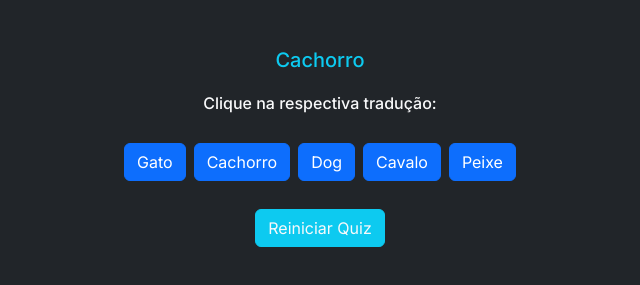
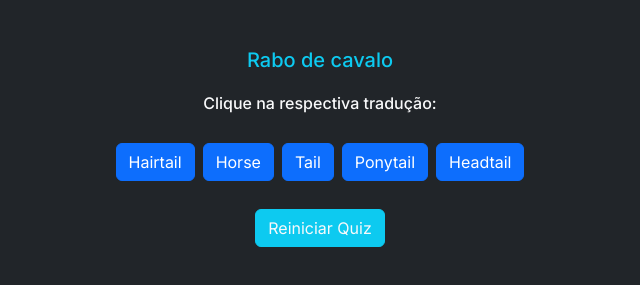
Before and after one commit to gvfirmeza/EnglishVocabularyQuiz, a plain HTML site: page index.html in a window 1280 px wide. Shown: the part 211-496 px from the top of the page, without its empty margins (320-960 px from the left). Drawn offline with nearby package versions, Linux system fonts and the light colour scheme.

Commit message:
efeitos sonoros e mais palavras

```diff
--- a/index.html
+++ b/index.html
@@ -25,6 +25,9 @@
         </div>
     </div>
 
+    <audio id="correctSound" src="./audio/correct.mp3"></audio>
+    <audio id="incorrectSound" src="./audio/incorrect.mp3"></audio>
+
     <script src="quiz.js"></script>
 </body>
 </html>
--- a/questions.json
+++ b/questions.json
@@ -1,17 +1,52 @@
 [
     {
-        "word": "Cachorro",
-        "correctAnswer": "Dog",
-        "options": ["Gato", "Cachorro", "Dog", "Cavalo", "Peixe"]
+        "word": "Rabo de cavalo",
+        "correctAnswer": "Ponytail",
+        "options": ["Hairtail", "Horse", "Tail", "Ponytail", "Headtail"]
     },
     {
-        "word": "Bola",
-        "correctAnswer": "Ball",
-        "options": ["Ball", "Cadeira", "Lápis", "Carro", "Livro"]
+        "word": "Maçaneta",
+        "correctAnswer": "Doorknob",
+        "options": ["Door Opener", "Doorknob", "Lock", "Window", "Apple Neet"]
     },
     {
-        "word": "Casa",
-        "correctAnswer": "House",
-        "options": ["Árvore", "House", "Casa", "Sol", "Chave"]
+        "word": "Semáforo",
+        "correctAnswer": "Traffic light",
+        "options": ["Traffic light", "Street Lamp", "Car Lights", "Street Signs", "Sign"]
+    },
+    {
+        "word": "Guarda-chuva",
+        "correctAnswer": "Umbrella",
+        "options": ["Umbrella", "Raincoat", "Hat", "Shoe", "Glove"]
+    },
+    {
+        "word": "Lanterna",
+        "correctAnswer": "Flashlight",
+        "options": ["Light", "Torch", "Flashlight", "Candle", "Battery"]
+    },
+    {
+        "word": "Chiclete",
+        "correctAnswer": "Chewing gum",
+        "options": ["Candy", "Bubble candy", "Chewing gum", "Chocolate", "Lollipop"]
+    },
+    {
+        "word": "Abacaxi",
+        "correctAnswer": "Pineapple",
+        "options": ["Peach", "Apple", "Banana", "Grape", "Pineapple"]
+    },
+    {
+        "word": "Esquilo",
+        "correctAnswer": "Squirrel",
+        "options": ["Squirrel", "Mouse", "Rabbit", "Chipmunk", "Rat"]
+    },
+    {
+        "word": "Alicate",
+        "correctAnswer": "Pliers",
+        "options": ["Hammer", "Screwdriver", "Wrench", "Pliers", "Scissors"]
+    },
+    {
+        "word": "Corrimão",
+        "correctAnswer": "Handrail",
+        "options": ["Fence", "Gate", "Ladder", "Handrail", "Staircase"]
     }
 ]
--- a/quiz.js
+++ b/quiz.js
@@ -33,6 +33,7 @@ function checkAnswer(button, selectedAnswer, correctAnswer) {
         button.classList.remove('btn-primary');
         button.classList.add('btn-success');
         totalCorrect++; // Incrementar o número total de respostas corretas
+        document.getElementById('correctSound').play(); // Reproduzir som de resposta correta
     } else {
         button.classList.remove('btn-primary');
         button.classList.add('btn-danger');
@@ -43,6 +44,7 @@ function checkAnswer(button, selectedAnswer, correctAnswer) {
                 btn.classList.add('btn-success');
             }
         });
+        document.getElementById('incorrectSound').play(); // Reproduzir som de resposta incorreta
     }
 
     // Exibir botão de próxima pergunta após um curto período
```
Also changed, not shown: 2 other files.
